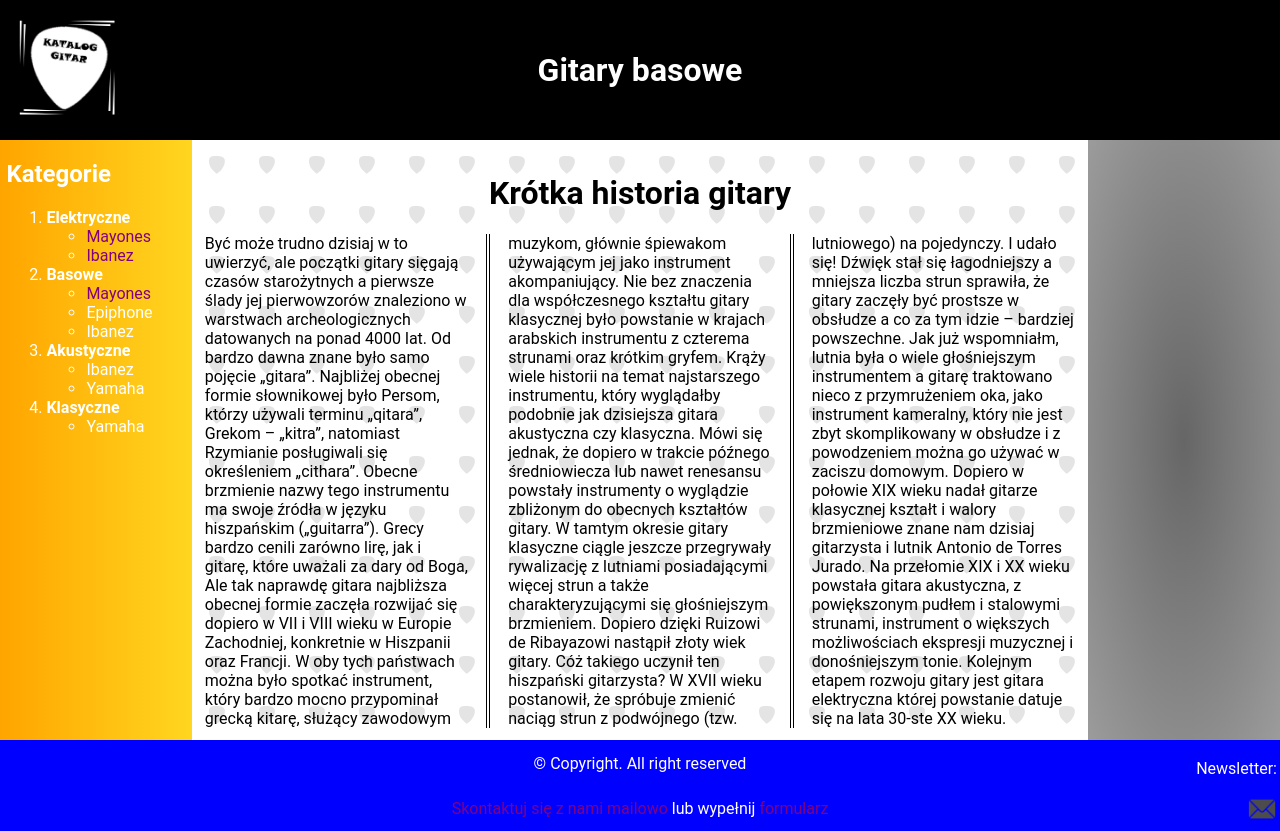
After one commit to alekaro/web_lab_project, a PHP site: page /history.html in a window 1280 px wide. The commit adds this page. Run offline with PHP 8.4, Linux system fonts and the light colour scheme.

Commit message:
zad 12, 13

```diff
--- /dev/null
+++ b/history.html
@@ -0,0 +1,110 @@
+<!DOCTYPE HTML>
+<html lang="pl">
+
+<head>
+    <meta charset="utf-8" />
+    <title>Katalog gitar</title>
+    <meta name="description" content="Największy katalog gitarowy na świecie. Mayones, Yamaha, Epiphone, Ibanez i wiele wiele innch." />
+    <meta name="keywords" content="gitara,gitary,yamaha,katalog,mayones" />
+    <meta http-equiv="X-UA-Compatible" content="IE=edge" />
+
+    <link rel="stylesheet" href="styles.css" type="text/css" />
+
+</head>
+
+<body>
+
+    <div id="container">
+        <div id="header">
+            <table class="t1">
+                <tr>
+                    <td class="d1">
+                        <a href="index.html"><img height="100" width="100" src="./img/logo.png" alt="Powrót do strony głównej" /></a>
+                    </td>
+                    <td class="d2">
+
+                            <h1>Gitary basowe</h1>
+
+                        <td class="d3">
+                        </td>
+                </tr>
+            </table>
+        </div>
+        <div id="main-row">
+            <div id="mr-left" class="xxx">
+                <h2>Kategorie</h2>
+                <ol>
+                    <li><strong>Elektryczne </strong><br />
+                        <ul>
+                            <li><a href="e-mayones.html">Mayones</a></li>
+                            <li><a href="e-ibanez.html">Ibanez</a></li>
+                        </ul>
+                    </li>
+                    <li><strong>Basowe</strong><br />
+                        <ul>
+                            <li><a href="b-mayones.html">Mayones</a></li>
+                            <li>Epiphone</li>
+                            <li>Ibanez</li>
+                        </ul>
+                    </li>
+                    <li><strong>Akustyczne</strong><br />
+                        <ul>
+                            <li>Ibanez</li>
+                            <li>Yamaha</li>
+                        </ul>
+                    </li>
+                    <li><strong>Klasyczne</strong><br />
+                        <ul>
+                            <li>Yamaha</li>
+                        </ul>
+                    </li>
+                </ol>
+            </div>
+            <div id="mr-center" class="xxx">
+<h1>Krótka historia gitary</h1>
+
+<div class="newspaper">
+Być może trudno dzisiaj w to uwierzyć, ale początki gitary sięgają czasów starożytnych a pierwsze ślady jej pierwowzorów znaleziono w warstwach archeologicznych datowanych na ponad 4000 lat. Od bardzo dawna znane było samo pojęcie „gitara”. Najbliżej obecnej formie słownikowej było Persom, którzy używali terminu „qitara”, Grekom – „kitra”, natomiast Rzymianie posługiwali się określeniem „cithara”. Obecne brzmienie nazwy tego instrumentu ma swoje źródła w języku hiszpańskim („guitarra”).
+
+Grecy bardzo cenili zarówno lirę, jak i gitarę, które uważali za dary od Boga, Ale tak naprawdę gitara najbliższa obecnej formie zaczęła rozwijać się dopiero w VII i VIII wieku w Europie Zachodniej, konkretnie w Hiszpanii oraz Francji. W oby tych państwach można było spotkać instrument, który bardzo mocno przypominał grecką kitarę, służący zawodowym muzykom, głównie śpiewakom używającym jej jako instrument akompaniujący.
+Nie bez znaczenia dla współczesnego kształtu gitary klasycznej było powstanie w krajach arabskich instrumentu z czterema strunami oraz krótkim gryfem. Krąży wiele historii na temat najstarszego instrumentu, który wyglądałby podobnie jak dzisiejsza gitara akustyczna czy klasyczna. Mówi się jednak, że dopiero w trakcie późnego średniowiecza lub nawet renesansu powstały instrumenty o wyglądzie zbliżonym do obecnych kształtów gitary. W tamtym okresie gitary klasyczne ciągle jeszcze przegrywały rywalizację z lutniami posiadającymi więcej strun a także charakteryzującymi się głośniejszym brzmieniem.
+Dopiero dzięki Ruizowi de Ribayazowi nastąpił złoty wiek gitary. Cóż takiego uczynił ten hiszpański gitarzysta? W XVII wieku postanowił, że spróbuje zmienić naciąg strun z podwójnego (tzw. lutniowego) na pojedynczy. I udało się! Dźwięk stał się łagodniejszy a mniejsza liczba strun sprawiła, że gitary zaczęły być prostsze w obsłudze a co za tym idzie – bardziej powszechne.
+Jak już wspomniałm, lutnia była o wiele głośniejszym instrumentem a gitarę traktowano nieco z przymrużeniem oka, jako instrument kameralny, który nie jest zbyt skomplikowany w obsłudze i z powodzeniem można go używać w zaciszu domowym.
+Dopiero w połowie XIX wieku nadał gitarze klasycznej kształt i walory brzmieniowe znane nam dzisiaj gitarzysta i lutnik Antonio de Torres Jurado. Na przełomie XIX i XX wieku powstała gitara akustyczna, z powiększonym pudłem i stalowymi strunami, instrument o większych możliwościach ekspresji muzycznej i donośniejszym tonie. Kolejnym etapem rozwoju gitary jest gitara elektryczna której powstanie datuje się na lata 30-ste XX wieku.
+
+</div>
+
+
+
+            </div>
+            <div id="mr-right" class="xxx">
+
+            </div>
+        </div>
+
+        <footer>
+            <table class="t1">
+                <tr>
+                    <td class="d1">
+                    </td>
+                    <td class="d2">
+                        &copy; Copyright. All right reserved
+                        <td rowspan="2" class="d3">
+                            <p>Newsletter:</p>
+                                <a href="newsletter.html"><img src="img/newsletter.png" height="30" width="30" alt="Newsletter"/></a>
+                        </td>
+                </tr>
+                <tr>
+                    <td class="d1">
+                    </td>
+                    <td class="d2">
+                        <a href="mailto:kataloggitarowy@katag.com">Skontaktuj się z nami mailowo</a> lub wypełnij <a href="formularz.html">formularz</a>
+                </tr>
+            </table>
+        </footer>
+
+    </div>
+
+</body>
+
+</html>
--- a/index.html
+++ b/index.html
@@ -131,6 +131,7 @@
                         <p id="anchor12">
                             Gitara wielogryfowa <br> Jest to szersza wersja gitary elektrycznej posiadająca więcej niż jeden gryf (najczęściej dwa).
                         </p>
+						<a href="history.html">Krótka historia gitary...</a>
                     </article>
                 </section>
 
--- a/styles.css
+++ b/styles.css
@@ -371,6 +371,46 @@ a:link {
 }
 
 
+@media only screen and (max-width: 599px) {
+  .newspaper {
+    -webkit-column-count: 1;
+    -moz-column-count: 1;
+    column-count: 1;
+  }
+}
+
+@media only screen and (min-width: 600px) and (max-width: 768px) {
+  .newspaper {
+    -webkit-column-count: 2;
+    -moz-column-count: 2;
+    column-count: 2;
+
+	-webkit-column-gap: 40px;
+  -moz-column-gap: 40px;
+  column-gap: 40px;
+
+  -webkit-column-rule: 7px dashed purple;
+  -moz-column-rule: 7px dashed purple;
+  column-rule: 7px dashed purple;
+  }
+}
+@media only screen and (min-width: 769px) {
+  .newspaper {
+    -webkit-column-count: 3;
+    -moz-column-count: 3;
+    column-count: 3;
+
+	-webkit-column-gap: 40px;
+  -moz-column-gap: 40px;
+  column-gap: 40px;
+
+  -webkit-column-rule: 4px double black;
+  -moz-column-rule: 4px double black;
+  column-rule: 4px double black;
+  }
+}
+
+
 /* Pola wymagane */
 
 input:required {
```
